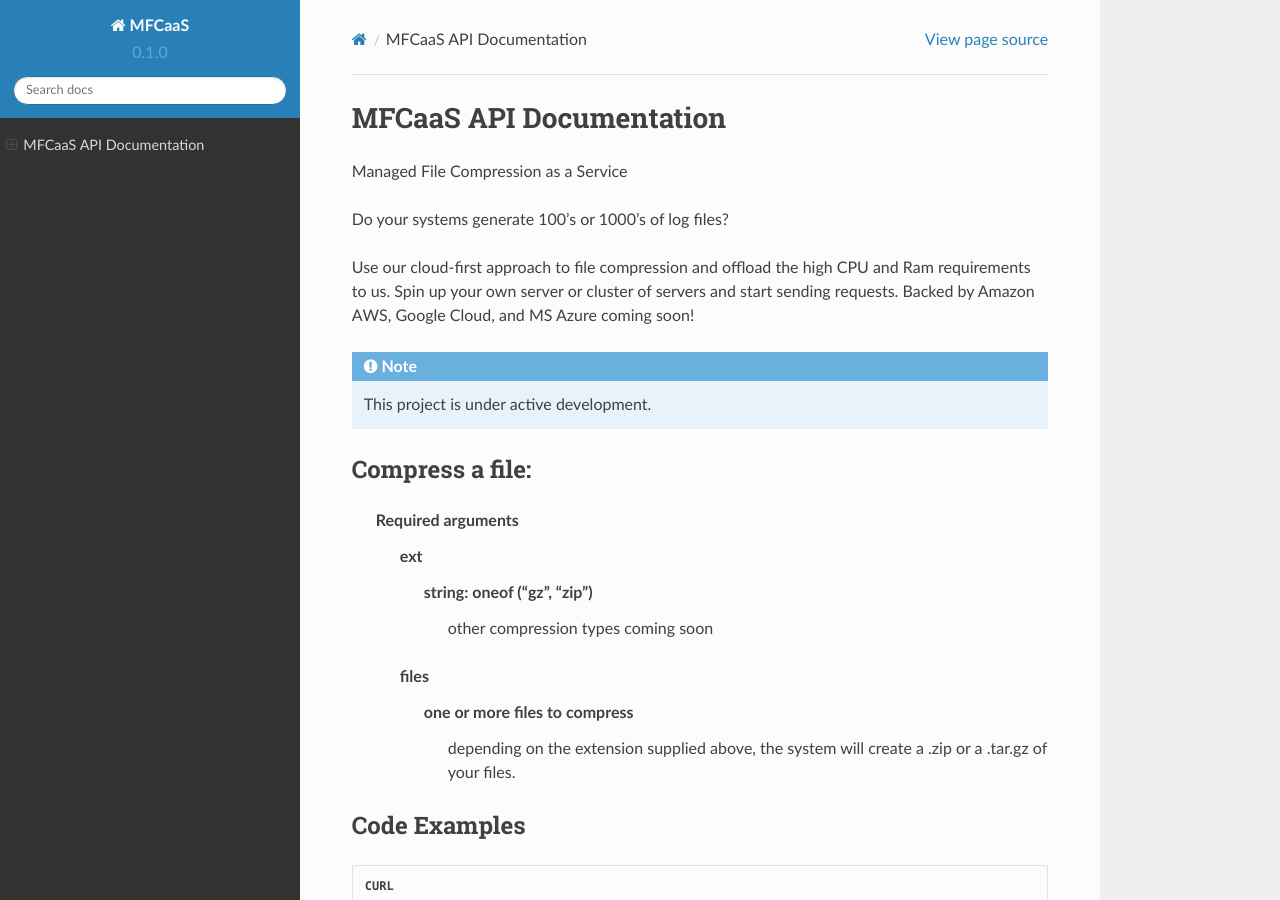
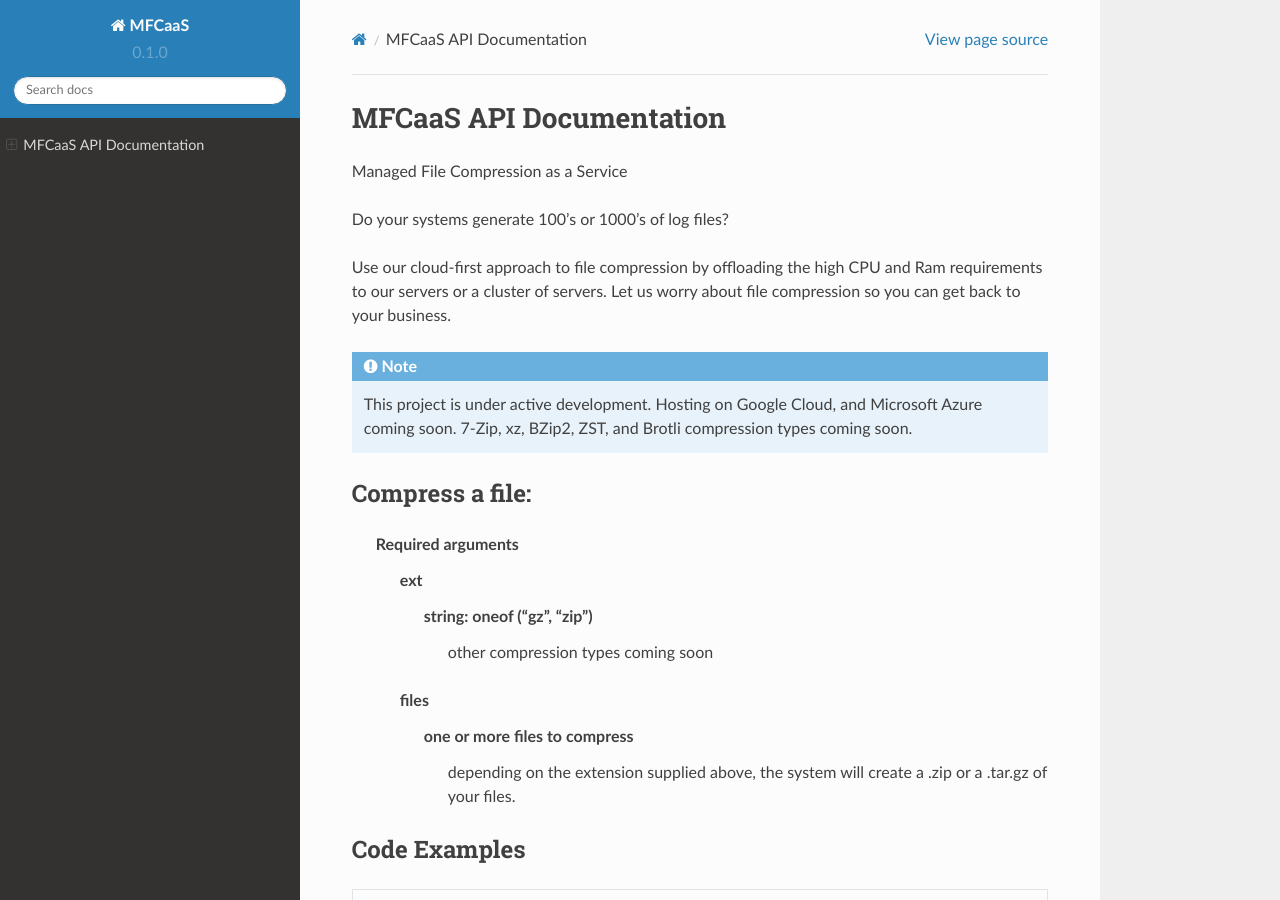
Before and after one commit to github-mfcaas/docs, a Sphinx documentation site: the page built from docs/source/index.rst, in a window 1280 px wide and 900 px high. Built offline with Sphinx 7.4.7 and the Read the Docs theme 2.0.0, drawn with Linux system fonts in a browser that asks for light colours.

Commit message:
Update index.rst

```diff
--- a/docs/source/index.rst
+++ b/docs/source/index.rst
@@ -5,13 +5,15 @@ Managed File Compression as a Service
 
 Do your systems generate 100's or 1000's of log files?
 
-Use our cloud-first approach to file compression and offload the high CPU and Ram requirements to us. Spin up your own server or cluster of servers and start sending requests. Backed by Amazon AWS, Google Cloud, and MS Azure coming soon!
+Use our cloud-first approach to file compression by offloading the high CPU and Ram requirements to our servers or a cluster of servers. Let us worry about file compression so you can get back to your business.
 
 
 
 .. note::
 
-   This project is under active development.
+	This project is under active development.
+	Hosting on Google Cloud, and Microsoft Azure coming soon.
+	7-Zip, xz, BZip2, ZST, and Brotli compression types coming soon.
 
 
 
```
